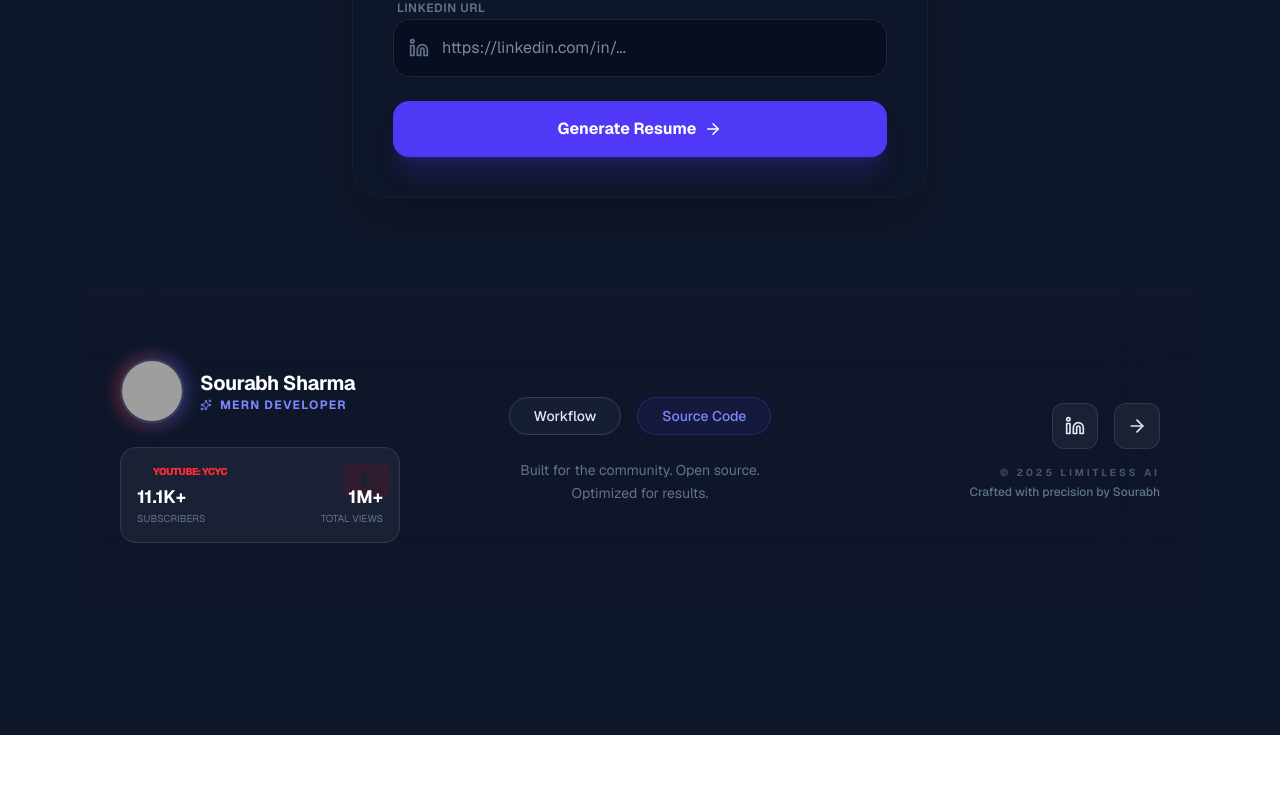
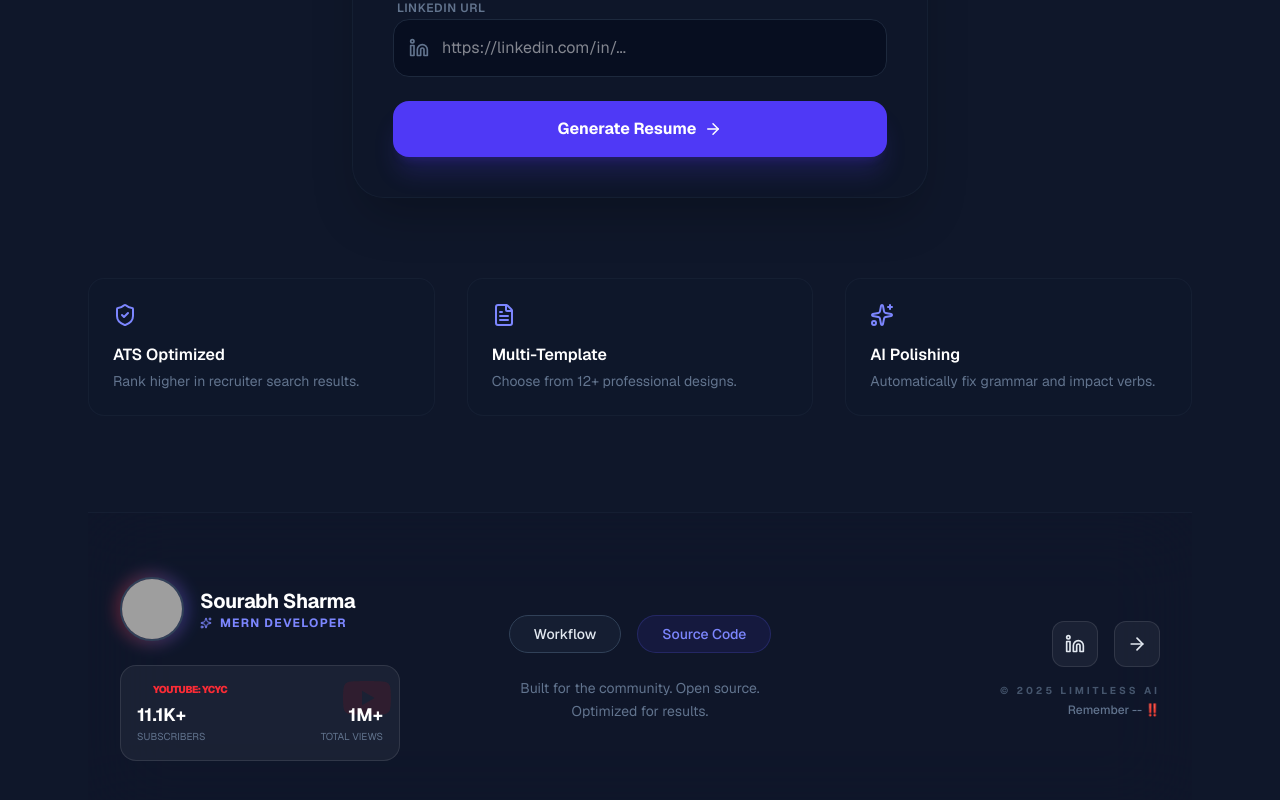
Before and after one commit to Sourabh0011/Resume-Genie, a Next.js app: page / in a window 1280 px wide. Shown: the part 656-1456 px from the top of the page. Before the commit the page ends 1391 px from the top, so only its background shows below. Built offline with nearby package versions, Linux system fonts and the light colour scheme; grey boxes are pictures that could not be loaded.

Commit message:
version 7

```diff
--- a/app/page.js
+++ b/app/page.js
@@ -25,7 +25,7 @@ const ResumeGenie = () => {
   // 2. Update Status Function (Mark as Sent)
   const markAsSent = async (id) => {
     try {
-      const response = await fetch(`https://resume-backend-umber.vercel.app/api/requests/${id}`, {
+      const response = await fetch(`https://resume-backend-umber.vercel.app/requests/${id}`, {
         method: 'PATCH',
         headers: { 'Content-Type': 'application/json' },
         body: JSON.stringify({ status: 'Sent' })
@@ -174,29 +174,33 @@ const ResumeGenie = () => {
           </div>
         ) : (
           /* Dashboard View */
-          <div className="animate-in fade-in slide-in-from-bottom-4 duration-500">
-            <div className="flex justify-between items-center mb-10">
+          <div className="animate-in fade-in slide-in-from-bottom-4 duration-500 px-4 md:px-0">
+            <div className="flex flex-col sm:flex-row justify-between items-start sm:items-center mb-6 md:mb-10 gap-2">
               <h2 className="text-3xl font-bold text-white">Request History</h2>
               <button onClick={fetchRequests} className="text-sm text-indigo-400 hover:text-indigo-300">Refresh Data</button>
             </div>
 
-            <div className="grid gap-4">
-              {requests.length > 0 ? requests.map((req, i) => (
-                <div key={i} className="bg-slate-900/50 border border-slate-800 p-6 rounded-2xl flex flex-col md:flex-row md:items-center justify-between gap-4 group hover:border-slate-700 transition-all">
-                  <div className="flex items-center gap-4">
-                    <div className="w-12 h-12 rounded-full bg-indigo-500/10 flex items-center justify-center text-indigo-400">
-                      <Mail size={20} />
-                    </div>
+            <div className="grid gap-3 md:gap-4">
+  {requests.length > 0 ? requests.map((req, i) => (
+    <div key={i} className="bg-slate-900/50 border border-slate-800 p-4 md:p-6 rounded-2xl flex flex-col md:flex-row md:items-center justify-between gap-4 group hover:border-slate-700 transition-all overflow-hidden">
+
+      {/* User Info Section: Added min-w-0 to allow shrinking */}
+      <div className="flex items-center gap-3 md:gap-4 min-w-0">
+        <div className="w-10 h-10 md:w-12 md:h-12 shrink-0 rounded-full bg-indigo-500/10 flex items-center justify-center text-indigo-400">
+          <Mail size={18} className="md:size-5" />
+        </div>
                     <div>
                       <h4 className="text-white font-medium">{req.email}</h4>
                       <p className="text-slate-500 text-xs truncate max-w-xs">{req.linkedinUrl}</p>
                     </div>
                   </div>
-                  <div className="flex items-center gap-6">
-                    <div className="text-right hidden md:block">
-                      <p className="text-slate-500 text-[10px] uppercase tracking-widest mb-1">Date</p>
-                      <p className="text-slate-300 text-sm">{new Date(req.createdAt).toLocaleDateString()}</p>
-                    </div>
+                  <div className="flex items-center justify-between md:justify-end gap-4 md:gap-8 border-t border-slate-800/50 pt-3 md:pt-0 md:border-0">
+          <div className="text-left md:text-right">
+            <p className="text-slate-500 text-[8px] md:text-[10px] uppercase tracking-widest mb-0.5 md:mb-1">Date</p>
+            <p className="text-slate-300 text-xs md:text-sm">
+              {new Date(req.createdAt).toLocaleDateString(undefined, { month: 'short', day: 'numeric' })}
+            </p>
+          </div>
 
                     {/* Updated Status Button */}
                     <button
@@ -221,6 +225,20 @@ const ResumeGenie = () => {
             </div>
           </div>
         )}
+        {/* Trust Indicators */}
+        <div className="mt-20 grid grid-cols-1 md:grid-cols-3 gap-8 text-left">
+          {[
+            { icon: <ShieldCheck />, title: "ATS Optimized", desc: "Rank higher in recruiter search results." },
+            { icon: <FileText />, title: "Multi-Template", desc: "Choose from 12+ professional designs." },
+            { icon: <Sparkles />, title: "AI Polishing", desc: "Automatically fix grammar and impact verbs." }
+          ].map((feature, i) => (
+            <div key={i} className="p-6 rounded-2xl border border-slate-800/50 bg-slate-900/30 hover:bg-slate-800/40 transition-colors">
+              <div className="text-indigo-400 mb-4">{feature.icon}</div>
+              <h4 className="text-white font-semibold mb-1">{feature.title}</h4>
+              <p className="text-slate-500 text-sm">{feature.desc}</p>
+            </div>
+          ))}
+        </div>
 
         {/* --- Final Enhanced Footer --- */}
         <footer className="relative z-10 mt-24 border-t border-slate-800/50 bg-slate-900/60 backdrop-blur-2xl">
@@ -304,7 +322,7 @@ const ResumeGenie = () => {
                 </div>
                 <div className="text-center lg:text-right">
                   <p className="text-[10px] text-slate-600 uppercase tracking-[0.3em] mb-1 font-bold">&copy; 2025 LIMITLESS AI</p>
-                  <p className="text-xs text-slate-500 font-medium">Crafted with precision by Sourabh</p>
+                  <p className="text-xs text-slate-500 font-medium">Remember -- ‼️</p>
                 </div>
               </div>
 
```
